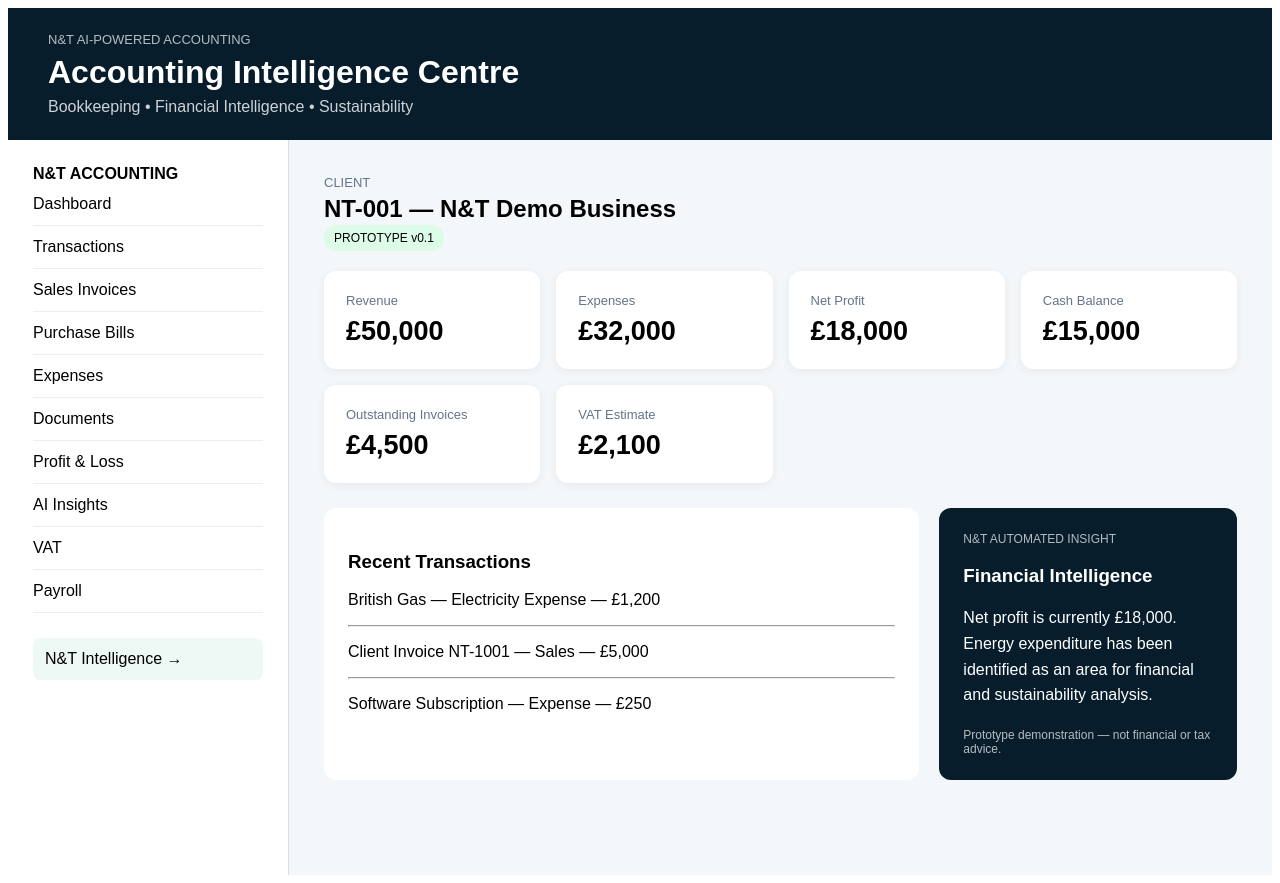
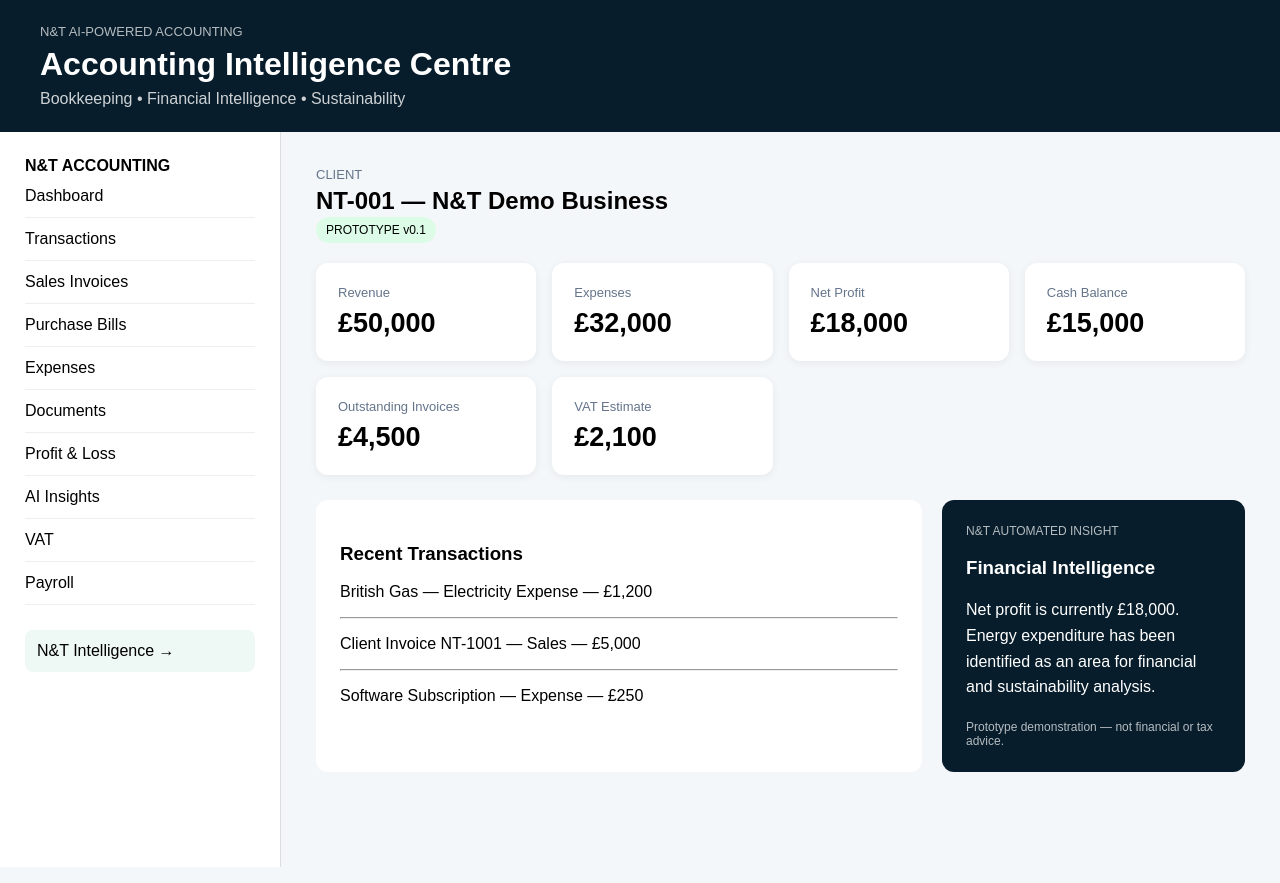
Before and after one commit to nelbinthomas99-rgb/nt-ai-accounting-platform, a Next.js app: page / in a window 1280 px wide. Built offline with nearby package versions, Linux system fonts and the light colour scheme.

Commit message:
Create layout.js
Main

```diff
--- /dev/null
+++ b/app/layout.js
@@ -0,0 +1,21 @@
+export const metadata = {
+  title: "N&T AI-Powered Accounting",
+  description:
+    "N&T AI-Powered Accounting, Bookkeeping and Financial Intelligence Platform",
+};
+
+export default function RootLayout({ children }) {
+  return (
+    <html lang="en">
+      <body
+        style={{
+          margin: 0,
+          padding: 0,
+          background: "#f4f7f9",
+        }}
+      >
+        {children}
+      </body>
+    </html>
+  );
+}
```
